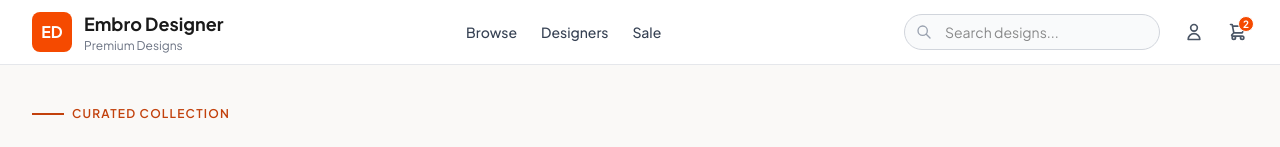
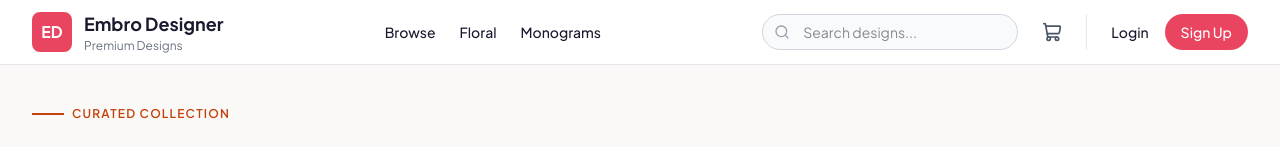
Before and after one commit to shulpextechnology-design/embrodesigner, a Next.js app: page / in a window 1280 px wide. Shown: the top 147 px of the page. Built offline with nearby package versions, Linux system fonts and the light colour scheme; no server answers.

Commit message:
feat: make navigation bar dynamic with auth roles and live cart count

```diff
--- a/src/components/layout/navigation.tsx
+++ b/src/components/layout/navigation.tsx
@@ -1,40 +1,98 @@
+"use client";
+
+import Link from "next/link";
+import { useCartStore } from "@/store/store";
+import { useAuthStore } from "@/components/auth-provider";
+import { LogOut, User, LayoutDashboard, ShieldCheck, ShoppingCart, Search, Menu } from "lucide-react";
+import { auth } from "@/lib/firebase";
+import { signOut } from "firebase/auth";
+import { useRouter } from "next/navigation";
+
 export function Navigation() {
-  const cartCount = 2;
+  const { items } = useCartStore();
+  const { user, role } = useAuthStore();
+  const router = useRouter();
+
+  const cartCount = items.length;
+
+  const handleLogout = async () => {
+    try {
+      await signOut(auth);
+      router.push("/");
+    } catch (error) {
+      console.error("Error signing out:", error);
+    }
+  };
 
   return (
     <header className="sticky top-0 z-50 bg-white border-b border-gray-200">
       <div className="max-w-7xl mx-auto px-4 sm:px-6 lg:px-8">
         <div className="flex items-center justify-between h-16">
-          <div className="flex items-center gap-3">
-            <div className="w-10 h-10 bg-orange-600 rounded-lg flex items-center justify-center">
+          <Link href="/" className="flex items-center gap-3">
+            <div className="w-10 h-10 bg-[#e94560] rounded-lg flex items-center justify-center">
               <span className="text-white font-bold">ED</span>
             </div>
             <div>
-              <h1 className="font-bold text-lg">Embro Designer</h1>
+              <h1 className="font-bold text-lg text-[#1a1a2e]">Embro Designer</h1>
               <p className="text-xs text-gray-500">Premium Designs</p>
             </div>
-          </div>
+          </Link>
 
           <nav className="hidden md:flex items-center gap-6">
-            <a href="/browse" className="text-sm font-medium text-gray-700 hover:text-orange-600">Browse</a>
-            <a href="/designers" className="text-sm font-medium text-gray-700 hover:text-orange-600">Designers</a>
-            <a href="/sale" className="text-sm font-medium text-gray-700 hover:text-orange-600">Sale</a>
+            <Link href="/browse" className="text-sm font-medium text-[#1a1a2e] hover:text-[#e94560] transition-colors">Browse</Link>
+            <Link href="/browse?category=floral" className="text-sm font-medium text-[#1a1a2e] hover:text-[#e94560] transition-colors">Floral</Link>
+            <Link href="/browse?category=monogram" className="text-sm font-medium text-[#1a1a2e] hover:text-[#e94560] transition-colors">Monograms</Link>
           </nav>
 
           <div className="flex items-center gap-4 sm:gap-6">
-            <div className="relative hidden sm:block">
-              <svg className="absolute left-3 top-1/2 -translate-y-1/2 w-4 h-4 text-gray-400" fill="none" stroke="currentColor" viewBox="0 0 24 24">
-                <path strokeLinecap="round" strokeLinejoin="round" strokeWidth={2} d="M21 21l-6-6m2-5a7 7 0 11-14 0 7 7 0 0114 0z" />
-              </svg>
-              <input type="text" placeholder="Search designs..." className="w-full sm:w-48 lg:w-64 h-9 pl-10 pr-4 text-sm border border-gray-300 rounded-full bg-gray-50 focus:outline-none focus:border-orange-500" />
+            <div className="relative hidden lg:block">
+              <Search className="absolute left-3 top-1/2 -translate-y-1/2 w-4 h-4 text-gray-400" />
+              <input type="text" placeholder="Search designs..." className="w-64 h-9 pl-10 pr-4 text-sm border border-gray-300 rounded-full bg-gray-50 focus:outline-none focus:border-[#e94560]" />
             </div>
-            <button className="flex-shrink-0 text-gray-600 hover:text-orange-600 transition-colors">
-              <svg className="w-5 h-5" fill="none" stroke="currentColor" viewBox="0 0 24 24"><path strokeLinecap="round" strokeLinejoin="round" strokeWidth={2} d="M16 7a4 4 0 11-8 0 4 4 0 018 0zM12 14a7 7 0 00-7 7h14a7 7 0 00-7-7z" /></svg>
-            </button>
-            <button className="relative flex-shrink-0 text-gray-600 hover:text-orange-600 transition-colors">
-              <svg className="w-5 h-5" fill="none" stroke="currentColor" viewBox="0 0 24 24"><path strokeLinecap="round" strokeLinejoin="round" strokeWidth={2} d="M3 3h2l.4 2M7 13h10l4-8H5.4M7 13L5.4 5M7 13l-2.293 2.293c-.63.63-.184 1.707.707 1.707H17m0 0a2 2 0 100 4 2 2 0 000-4zm-8 2a2 2 0 11-4 0 2 2 0 014 0z" /></svg>
-              {cartCount > 0 && <span className="absolute -top-1.5 -right-1.5 w-4 h-4 bg-orange-600 text-white text-[10px] font-bold rounded-full flex items-center justify-center border border-white">{cartCount}</span>}
-            </button>
+
+            <Link href="/checkout" className="relative flex-shrink-0 text-gray-600 hover:text-[#e94560] transition-colors">
+              <ShoppingCart className="w-5 h-5" />
+              {cartCount > 0 && (
+                <span className="absolute -top-1.5 -right-1.5 w-4 h-4 bg-[#e94560] text-white text-[10px] font-bold rounded-full flex items-center justify-center border border-white">
+                  {cartCount}
+                </span>
+              )}
+            </Link>
+
+            {/* Auth specific links */}
+            {user ? (
+              <div className="flex items-center gap-4 border-l border-gray-200 pl-4 sm:pl-6">
+                {role === "ADMIN" && (
+                  <Link href="/admin/dashboard" className="hidden sm:flex items-center gap-1.5 text-sm font-medium text-[#e94560] hover:text-[#ff6b6b] transition-colors">
+                    <ShieldCheck className="w-4 h-4" />
+                    Admin
+                  </Link>
+                )}
+                {role === "DESIGNER" && (
+                  <Link href="/designer/dashboard" className="hidden sm:flex items-center gap-1.5 text-sm font-medium text-[#00a79d] hover:text-[#00c2b6] transition-colors">
+                    <LayoutDashboard className="w-4 h-4" />
+                    Portal
+                  </Link>
+                )}
+                <button
+                  onClick={handleLogout}
+                  className="flex items-center gap-1.5 text-sm font-medium text-gray-600 hover:text-red-500 transition-colors"
+                  title="Logout"
+                >
+                  <LogOut className="w-4 h-4" />
+                  <span className="hidden sm:inline">Logout</span>
+                </button>
+              </div>
+            ) : (
+              <div className="flex items-center gap-4 border-l border-gray-200 pl-4 sm:pl-6">
+                <Link href="/auth/login" className="text-sm font-medium text-[#1a1a2e] hover:text-[#e94560] transition-colors">
+                  Login
+                </Link>
+                <Link href="/auth/register" className="hidden sm:flex items-center justify-center rounded-full bg-[#e94560] px-4 py-2 text-sm font-medium text-white transition-colors hover:bg-[#ff6b6b]">
+                  Sign Up
+                </Link>
+              </div>
+            )}
           </div>
         </div>
       </div>
```
